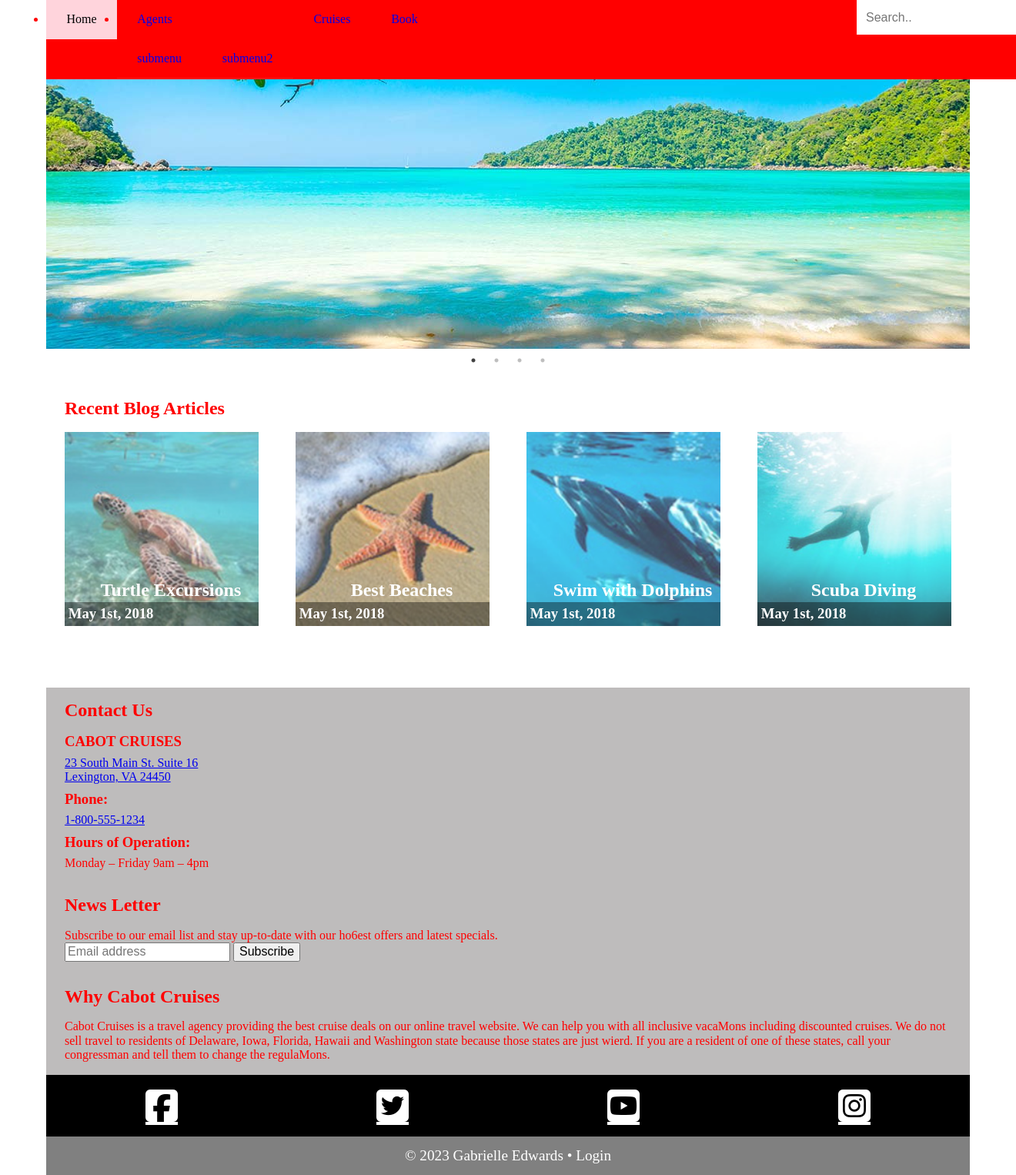
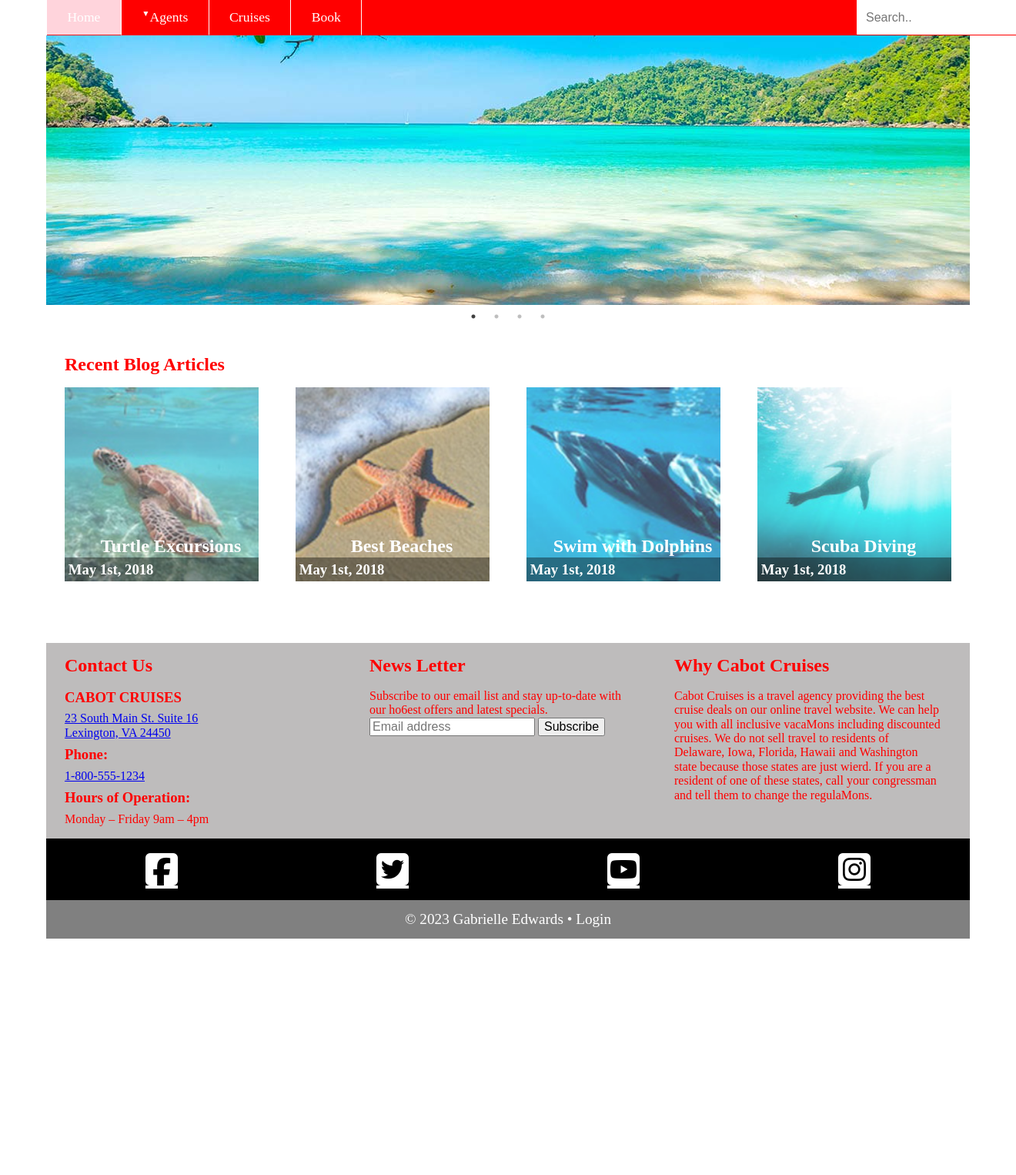
Before and after one commit to DocSmudge/DGM3760, a PHP site: page / in a window 1320 px wide; the page is wider, and only the part inside the window is pictured. Shown: the part 95-1621 px from the top of that part at 77% size. After the commit the page ends 1314 px from the top of that part, so only its background shows below. Run offline with PHP 8.4, Linux system fonts and the light colour scheme; some libraries are stand-ins or nearby versions.

Commit message:
figuring out nav bar weirdness

```diff
--- a/unit01/index.html
+++ b/unit01/index.html
@@ -221,4 +221,4 @@
     </script>
   </body>
 </html>
-<!--TODO I just finished setting up the article section, now I need to figure out how to put the h3 over the image, as well as add a date at the bottom of each div.
+<!--TODO I just need to update the nav bar for large screens, I need to add the 'structured data' to the contact section, i need to update the colors
--- a/unit01/scss/_large.scss
+++ b/unit01/scss/_large.scss
@@ -1,7 +1,7 @@
 @media only screen and (min-width: 65rem) {
     body {
         color: red;
-    }
+
         main {
             div.cards {
                 div.card1,
@@ -14,4 +14,5 @@
             }
         }
     }
+}
 // end media query
--- a/unit01/scss/_small.scss
+++ b/unit01/scss/_small.scss
@@ -27,6 +27,7 @@ body {
         display: flex;
         background-color: red;
         width: 100vw;
+
         div.searchBox {
             form.form {
                 background-color: white;
--- a/unit01/style/style.css
+++ b/unit01/style/style.css
@@ -1,3 +1,4 @@
+@charset "UTF-8";
 /*! normalize.css v7.0.0 | MIT License | github.com/necolas/normalize.css */
 /* Document
    ========================================================================== */
@@ -627,26 +628,68 @@ main footer {
   }
   body div#navWrapper {
     order: 2;
+    width: 100vw;
   }
   body div#navWrapper nav button {
     display: none;
   }
-  body div#navWrapper nav ul {
+  body div#navWrapper nav ul#primaryNav {
     display: flex;
+    margin: 0;
+    padding: 0;
+    list-style-type: none;
+    border-left: 1px solid rgb(255, 255, 255);
   }
-  body div#navWrapper main div.cards div.card1,
-body div#navWrapper main div.cards div.card2,
-body div#navWrapper main div.cards div.card3,
-body div#navWrapper main div.cards div.card4 {
+  body div#navWrapper nav ul#primaryNav li {
+    border-right: 1px solid rgb(255, 255, 255);
+    list-style-type: none;
+  }
+  body div#navWrapper nav ul#primaryNav li a {
+    display: block;
+    text-decoration: none;
+    color: white;
+    padding: 0.75rem 2vw;
+    font-size: 1.1rem;
+  }
+  body div#navWrapper nav #primaryNav li.parent > a:after {
+    content: "▼";
+    font-size: 0.65rem;
+    color: white;
+    float: left;
+  }
+  body div#navWrapper nav ul li ul {
+    display: flex;
+    flex-direction: column;
+    background-color: #333333;
+    border: none;
+    width: 14rem;
+    position: absolute;
+    left: -999rem;
+    z-index: 99;
+  }
+  body div#navWrapper nav ul li ul li {
+    border-right: none;
+    border-top: solid 1px rgba(0, 0, 0, 0.2);
+  }
+  body div#navWrapper nav ul li:hover ul {
+    left: auto;
+    margin-left: 0;
+  }
+}
+@media only screen and (min-width: 560px) {
+  main div.cards div.card1,
+main div.cards div.card2,
+main div.cards div.card3,
+main div.cards div.card4 {
     flex-basis: 29%;
   }
-  body div#navWrapper main div.footerDiv {
+  main div.footerDiv {
     display: flex;
     flex-direction: row;
   }
-  body div#navWrapper main div.footerDiv div.contactDiv,
-body div#navWrapper main div.footerDiv div.newsDiv,
-body div#navWrapper main div.footerDiv div.whyDiv {
+  main div.footerDiv div.contactDiv,
+main div.footerDiv div.newsDiv,
+main div.footerDiv div.whyDiv {
     flex-basis: 29%;
     margin: 1rem 2%;
   }
@@ -655,10 +698,10 @@ body div#navWrapper main div.footerDiv div.whyDiv {
   body {
     color: red;
   }
-  main div.cards div.card1,
-main div.cards div.card2,
-main div.cards div.card3,
-main div.cards div.card4 {
+  body main div.cards div.card1,
+body main div.cards div.card2,
+body main div.cards div.card3,
+body main div.cards div.card4 {
     flex-basis: 21%;
   }
 }/*# sourceMappingURL=style.css.map */
```
Also changed, not shown: unit01/scss/_medium.scss (+49 -5 lines), 1 other file. Lines whose indentation alone changed are shown as unchanged.
